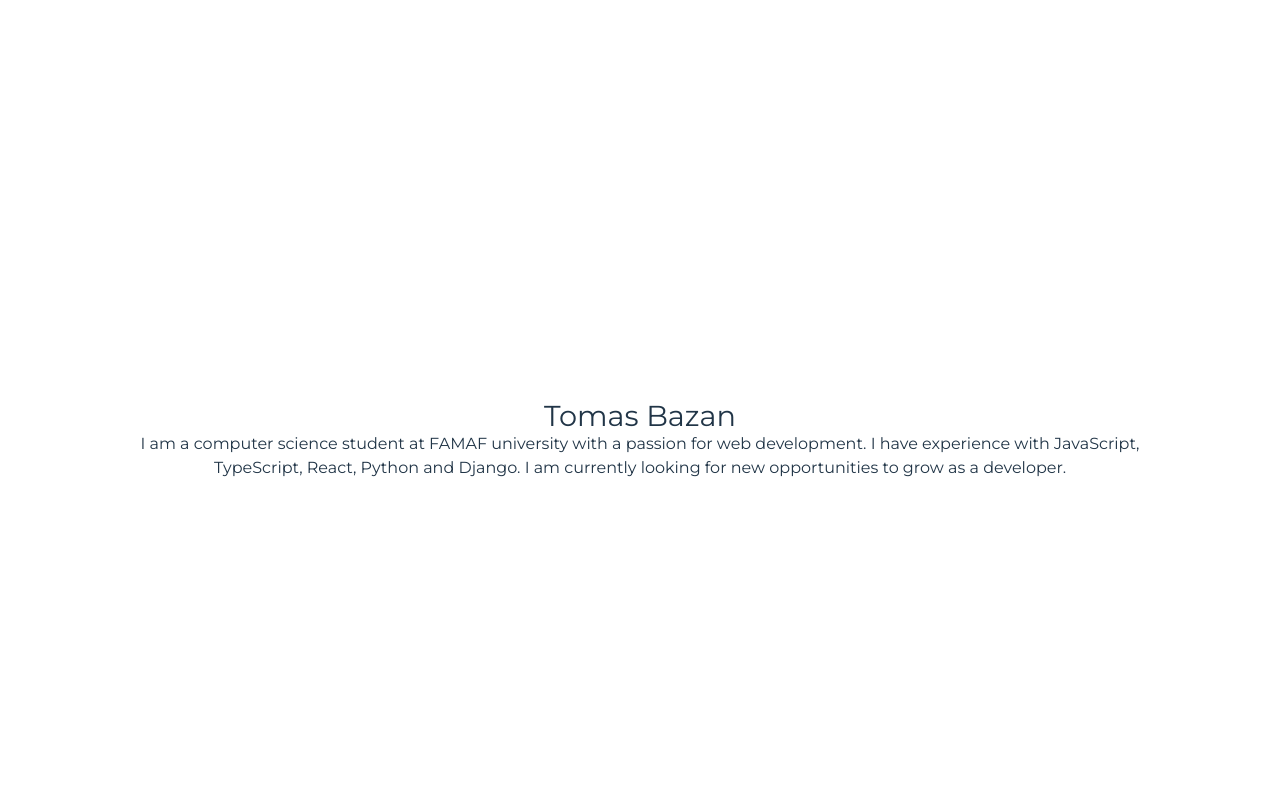
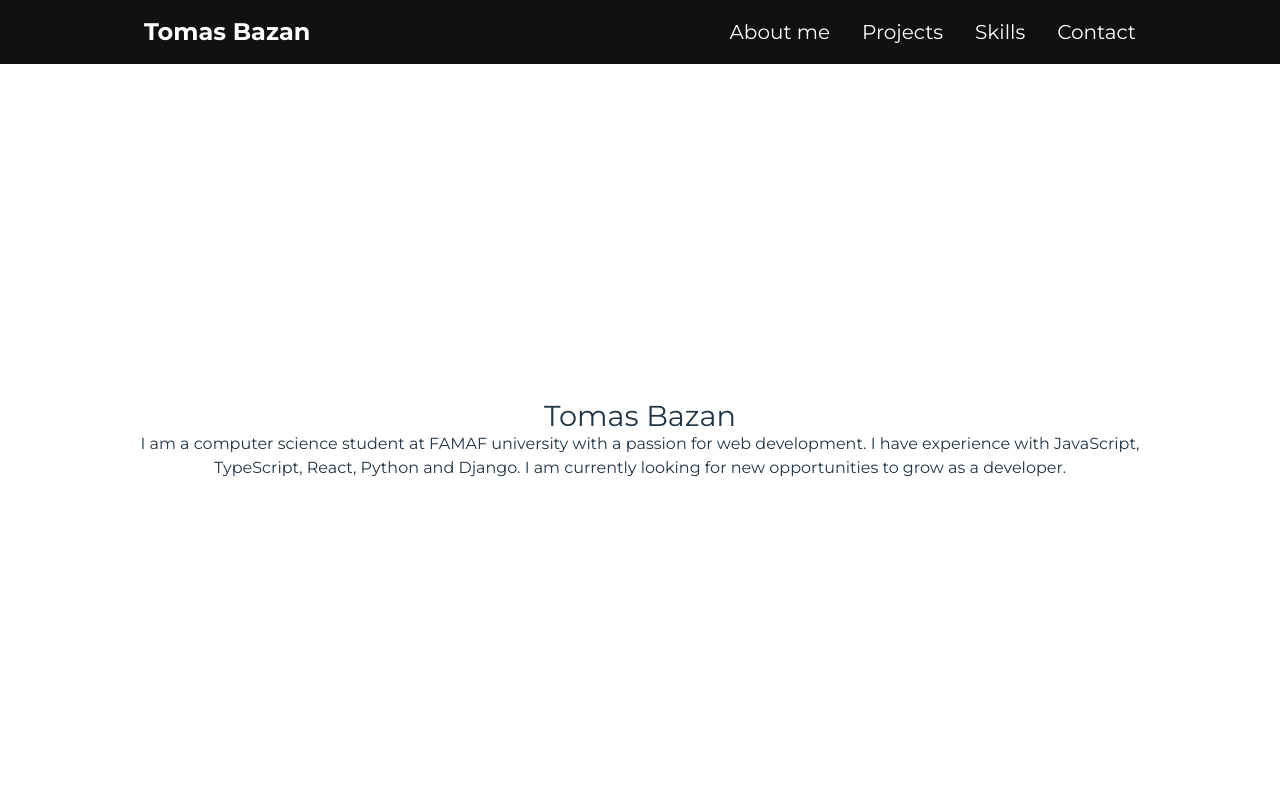
Before and after one commit to TomasBazan/portfolio, a React (Vite) app: page / in a window 1280 px wide. Shown: the top 800 px of the page. Built offline with nearby package versions, Linux system fonts and the light colour scheme.

Commit message:
feat: make header sticky

```diff
--- a/src/components/Header/Header.tsx
+++ b/src/components/Header/Header.tsx
@@ -1,6 +1,6 @@
 export function Header() {
   return (
-    <section className="bg-transparent  h-10 flex justify-center sm:h-12 md:h-14 xl:h-16 ">
+    <section className="z-10 bg-[#111111] sticky top-0 h-10 flex justify-center sm:h-12 md:h-14 xl:h-16">
       <section className="pl-4 pr-4 flex flex-row justify-between  w-full md:w-[768px] xl:w-[1024px] 2xl:w-[1024px] ">
         <p className="text-white flex items-center text-sm font-bold sm:text-xl md:text-xl xl:text-2xl 2xl:text-3xl">
           Tomas Bazan
```
